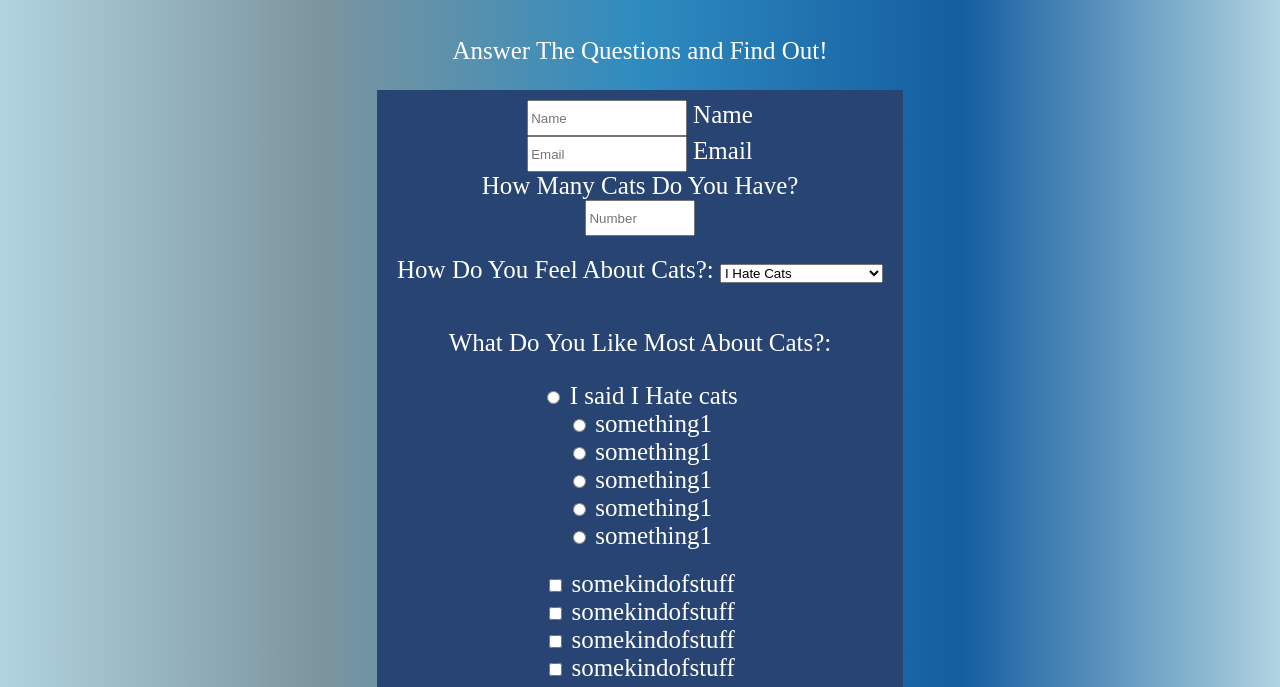
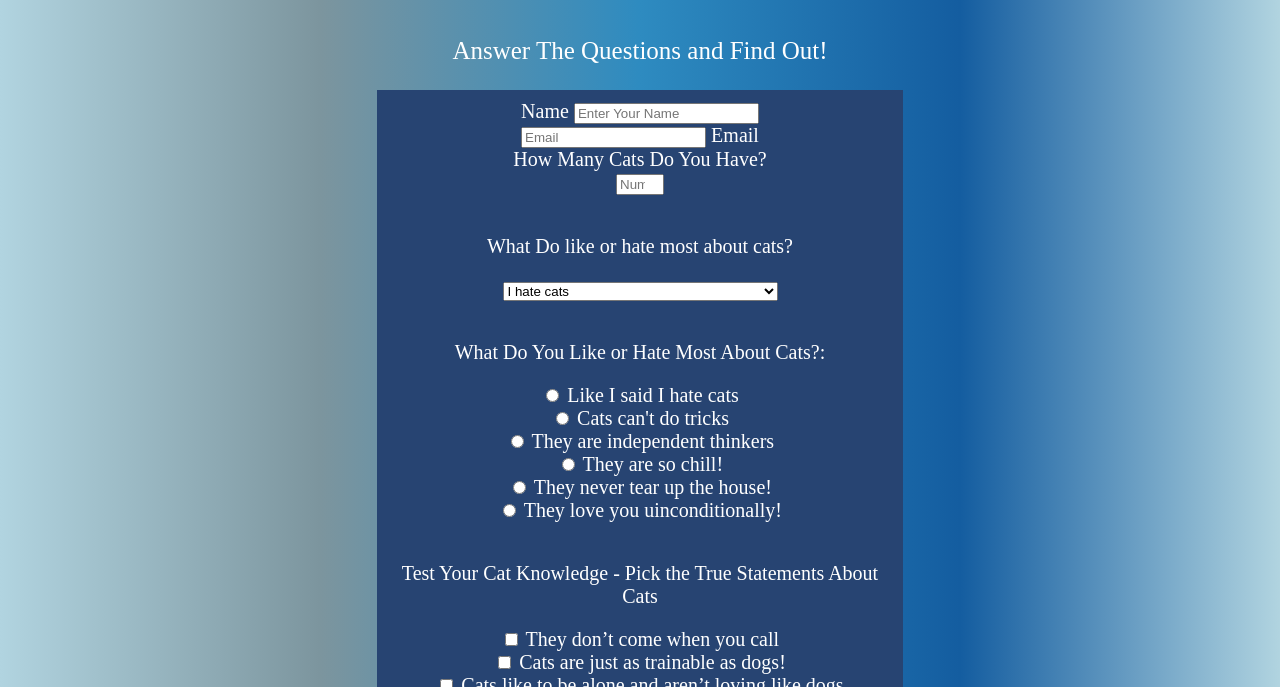
Before and after one commit to grj923/surveyform, a plain HTML site: page index.html in a window 1280 px wide. Shown: the part 113-800 px from the top of the page. Drawn offline with Linux system fonts and the light colour scheme.

Commit message:
passed eleven of seventeen

```diff
--- a/index.html
+++ b/index.html
@@ -17,8 +17,14 @@
     <div class="form-area">
 
     <form id="survey-form">
-      <input type="text" placeholder="Name" required id="name" />
-      <label id="name-label">Name</label>
+      <label id="name-label" for="name">Name</label>
+      <input
+        type="text"
+        name="name"
+        id="name"
+        placeholder="Enter Your Name"
+      />
+
       <br />
       <input type="email" placeholder="Email" id="email" />
       <label id="email-label">Email</label>
@@ -29,107 +35,123 @@
       <br>
     </div>
     <div class="form-area">
-      <label for="Something here">How Do You Feel About Cats?:</label>
+      <p>What Do like or hate most about cats?</p>
       <select id="dropdown">
-        <option value="hateCats">I Hate Cats</option>
-        <option value="hateCats">More of a dog person</option>
-        <option value="likeCats">I like cats don't love 'em</option>
-        <option value="loveCats">I Love Cats</option>
-        <option value="crazyCatLady">I'm a crazy cat lady</option>
+        <option value="hatecats">I hate cats</option>
+        <option value="hatecats">I don't hate cats just more of a dog person.</option>
+        <option value="likecats">I like cats.</option>
+        <option value="lovecats">I love cats!</option>
+        <option value="crazycatlady">I'm a crazy cat lady or man.</option>
       </select>
       <br />
     </div>
       <div class="form-area">
-      <p id="radio-intro">What Do You Like Most About Cats?:</p>
+      <p id="radio-intro">What Do You Like or Hate Most About Cats?:</p>
       <label>
         <input
           type="radio"
           id="radio1"
-          name="something"
-          value="hateCats" />
-        I said I Hate cats
+          name="cats"
+          value="hatecats" />
+        Like I said I hate cats
       </label>
       <br />
       <label>
         <input
           type="radio"
           id="radio2"
-          name="something"
-          value="something2" />
-        something1</label
+          name="cats"
+          value="hatecats" />
+        Cats can't do tricks</label
       >
       <br />
       <label for="radio1">
         <input
           type="radio"
           id="radio3"
-          name="something"
-          value="something3" />
-        something1</label
+          name="cats"
+          value="lovecats" />
+        They are independent thinkers</label
       >
       <br />
       <label>
         <input
           type="radio"
           id="radio4"
-          name="something"
-          value="something4" />
-        something1</label
+          name="cats"
+          value="lovecats" />
+        They are so chill!</label
       >
       <br />
       <label>
         <input
           type="radio"
           id="radio5"
-          name="something"
-          value="something5" />
-        something1</label
+          name="cats"
+          value="lovecats" />
+        They never tear up the house!</label
       >
       <br />
       <label for="radio1">
         <input
           type="radio"
           id="radio6"
-          name="something"
-          value="something6" />
-        something1</label
+          name="cats"
+          value="lovecats" />
+        They love you uinconditionally!</label
       >
       <br />
     </div>
     <div class="form-area">
+      <p>Test Your Cat Knowledge - Pick the True Statements About Cats</p>
       <input
         type="checkbox"
-        name="somekindofstuff"
-        id="somekindofstuff"
-        value="somekindofstuff"
+        name="catknowledge"
+        value="falsecatfact"
       />
-      <label for="somekindofstuff">somekindofstuff</label><br />
+      <label for="catknowledge">They don’t come when you call</label><br />
       <input
         type="checkbox"
-        name="somekindofstuff1"
-        id="somekindofstuff1"
-        value="somekindofstuff1"
+        name="catknowledge"
+        value="falsecatfact"
       />
-      <label for="somekindofstuff">somekindofstuff</label><br>
+      <label for="catknowledge">Cats are just as trainable as dogs!</label><br>
       <input
         type="checkbox"
-        name="somekindofstuff2"
-        id="somekindofstuff2"
-        value="somekindofstuff2"
+        name="catknowledge"
+        value="falsecatfact"
       />
-      <label for="somekindofstuff">somekindofstuff</label><br>
+      <label for="catknowledge">Cats like to be alone and aren’t loving like dogs</label><br>
       <input
         type="checkbox"
-        name="somekindofstuff3"
-        id="somekindofstuff3"
-        value="somekindofstuff3"
+        name="catknowledge"
+        value="truecatfact"
       />
-      <label for="somekindofstuff">somekindofstuff</label><br>
+      <label for="catknowledge">Cats spend 70% of their lives sleeping</label><br>
+      <input
+      type="checkbox"
+      name="catknowledge"
+      value="truecatfact"
+    />
+    <label for="catknowledge">Cats walk like camels and giraffes</label><br>
+    <input
+      type="checkbox"
+      name="catknowledge"
+      value="truecatfact"
+    />
+    <label for="catknowledge">Isaac Newton invented the cat door</label><br>
+    <input
+      type="checkbox"
+      name="catknowledge"
+      value="truecatfact"
+    />
+    <label for="catknowledge">Didga the cat can perform 24 tricks in one minute</label><br>
     <div class="form-area">
       <input type="text" name="whatElse" id="whatElse" />
     </div>
+    <button type="submit" id="submit">Submit</button>
     <div class="form-area">
-      <button type="submit" id="submit">Submit</button>
+
     </div>
     </form>
 
--- a/styles.css
+++ b/styles.css
@@ -23,7 +23,7 @@ body {
 
 .form-area {
   background-color: #274472;
-  font-size: 25px;
+  font-size: 20px;
   margin: auto;
   width: 40%;
   padding: 10px;
@@ -35,15 +35,14 @@ body {
   width: 80%;
   height: 40px;
 }
-#name {
-  width: 30%;
-  height: 30px;
+#name-label {
+  width: 100px;
 }
-#email {
-  width: 30%;
-  height: 30px;
+
+email-label {
+  width: 100px;
 }
-#number {
-  width: 20%;
-  height: 30px;
+
+#number-label {
+  width: 100px;
 }
```
